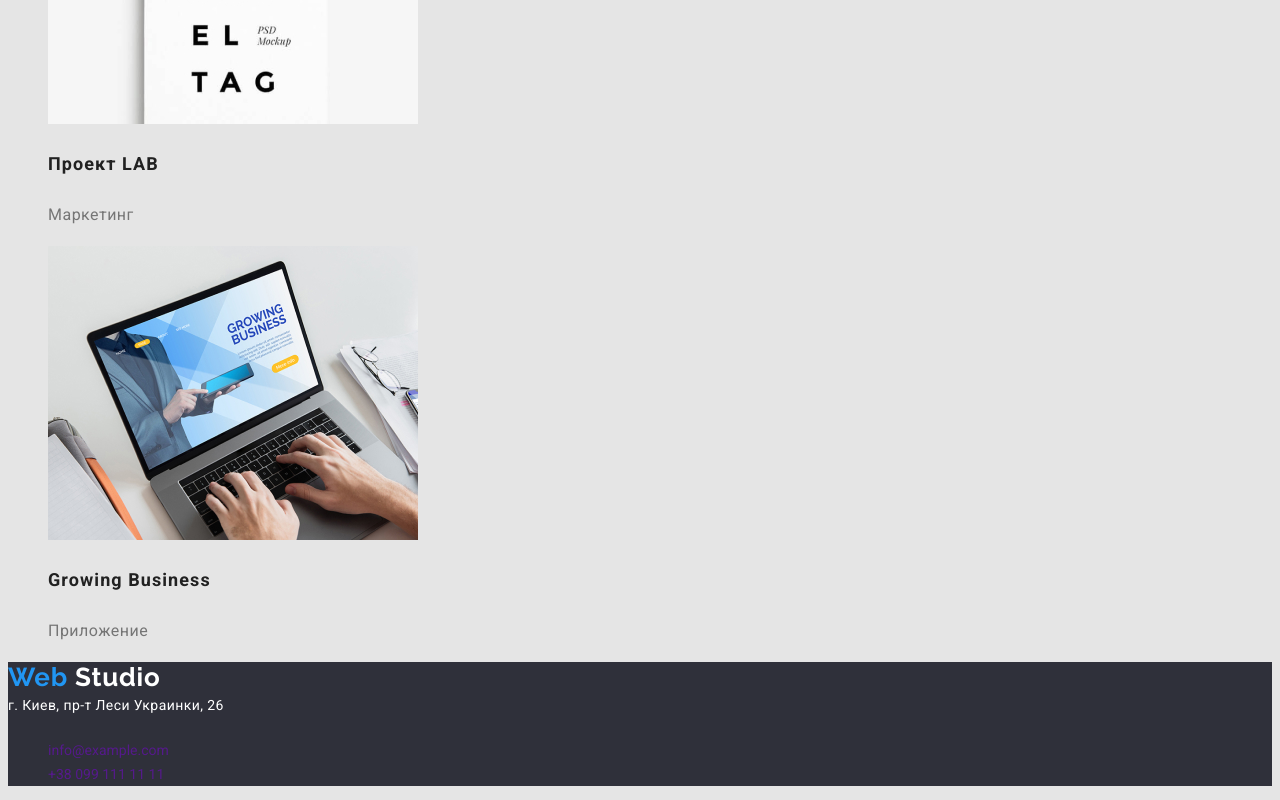
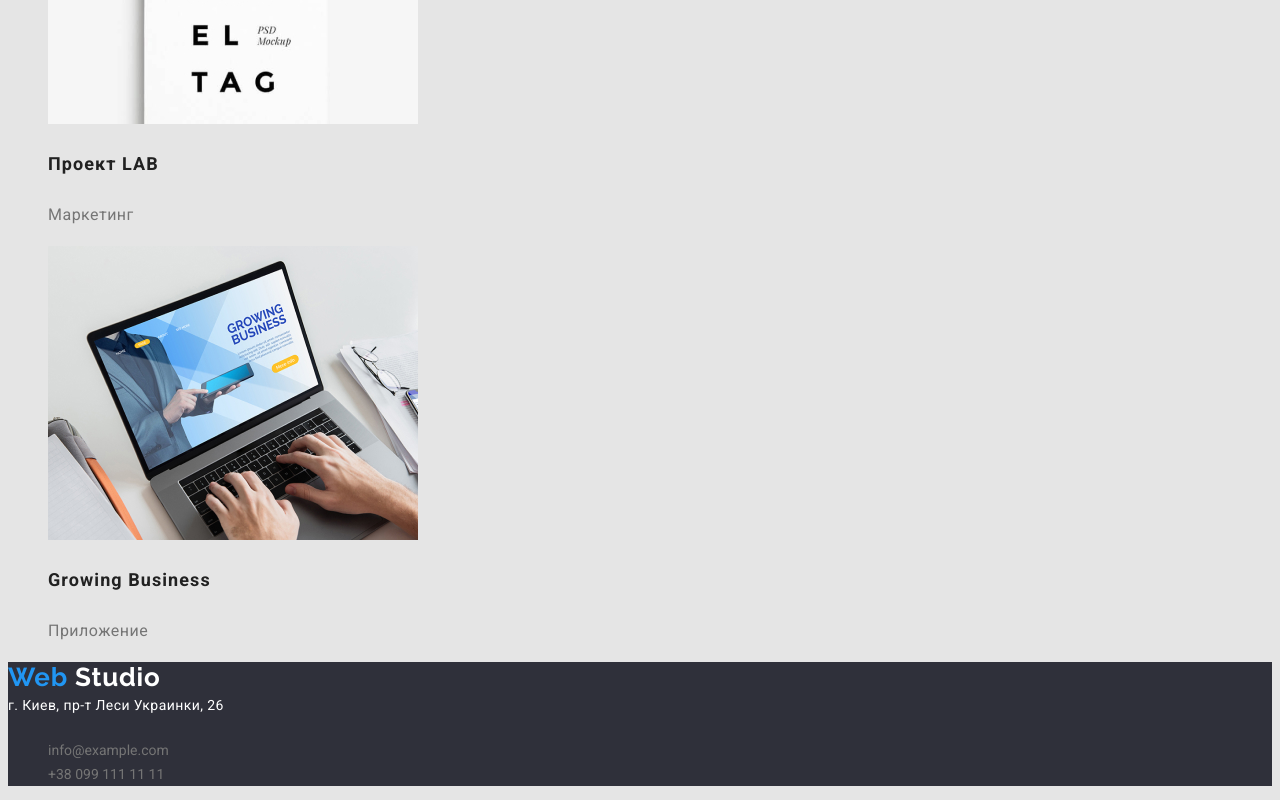
Before and after one commit to igormos1/goit-markup-hw-02, a plain HTML site: page portfolio.html in a window 1280 px wide. Shown: the part 3436-4236 px from the top of the page. Drawn offline with Linux system fonts and the light colour scheme.

Commit message:
igormos1
дз2 исправленая

```diff
--- a/portfolio.html
+++ b/portfolio.html
@@ -97,8 +97,8 @@
                 <address class="adres-line">г. Киев, пр-т Леси Украинки, 26</address>
 
                 <ul class="contacts-footer">
-                    <li><a href="">info@example.com</a></li>
-                    <li><a href="">+38 099 111 11 11</a> </li>
+                    <li><a class="mail" href="">info@example.com</a></li>
+                    <li><a class="tel" href="">+38 099 111 11 11</a> </li>
 
                 </ul>
 
```
